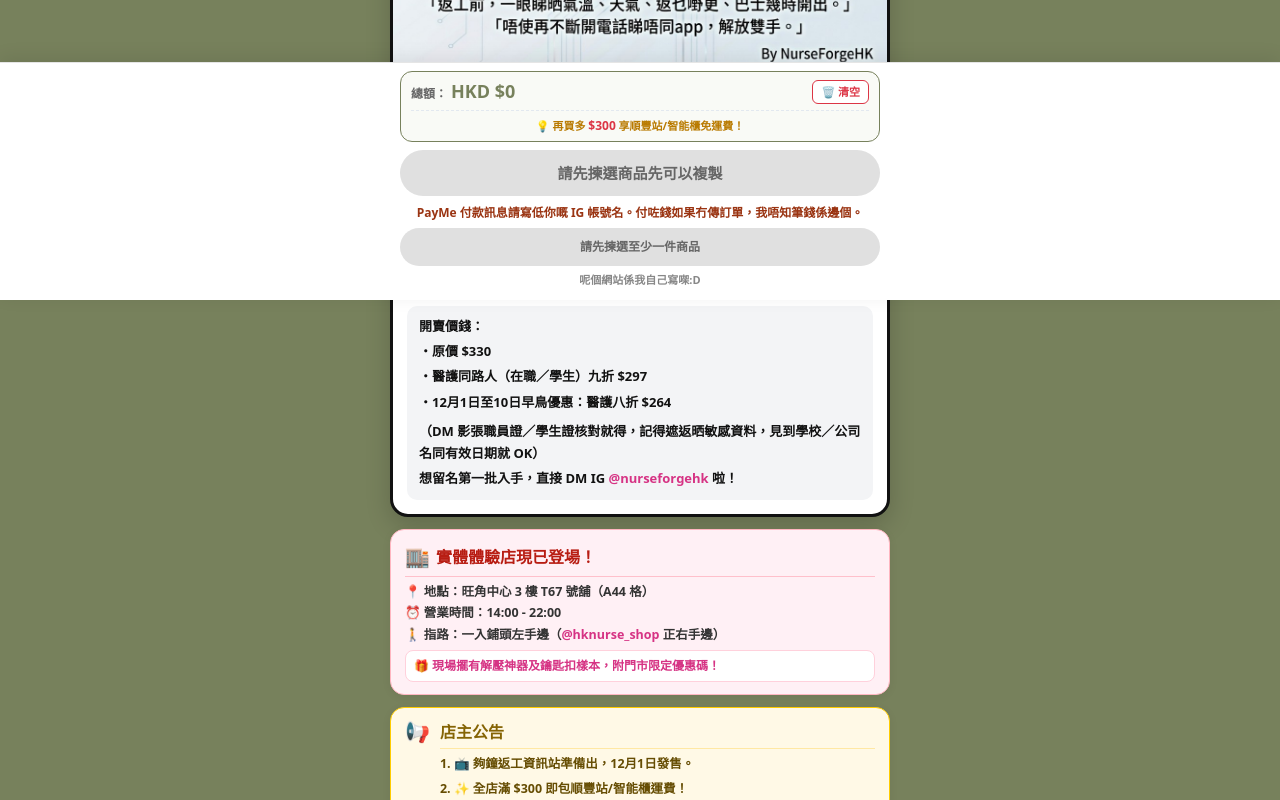
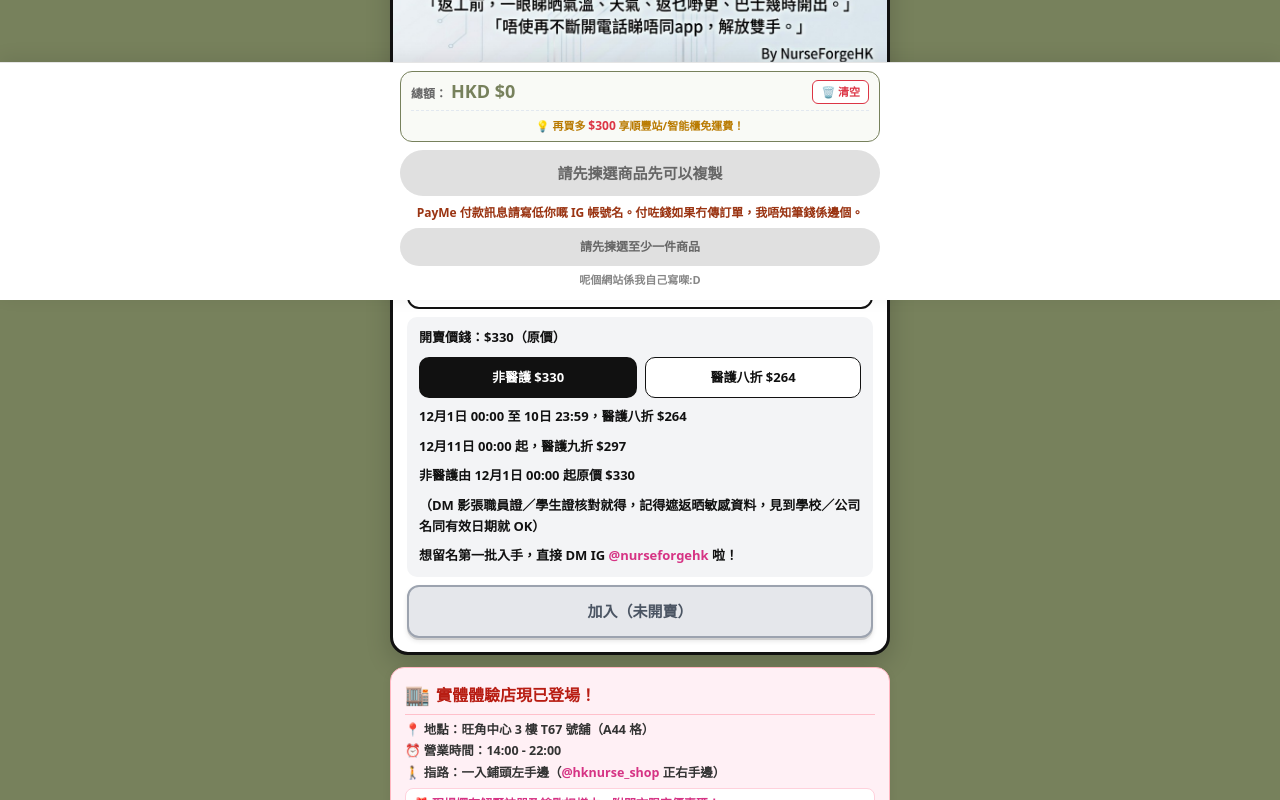
Before and after one commit to nurseforgehk/nurseforge-web, a Next.js app: page / in a window 1280 px wide. Shown: the part 500-1300 px from the top of the page. Built offline with nearby package versions, Linux system fonts and the light colour scheme.

Commit message:
Open the shift-station screen for sale on 1 December, and keep the buy button locked until then.
Co-authored-by: Cursor <cursoragent@cursor.com>

```diff
--- a/app/page.tsx
+++ b/app/page.tsx
@@ -296,7 +296,33 @@ const PRODUCT_CODES = [
   { group: '鎖匙扣', name: '「emo人員」鎖匙扣 (APN)', code: 'EMOAPN', price: 38 },
   { group: '鎖匙扣', name: '不想上班鎖匙扣', code: 'SL', price: 28 },
   { group: '鎖匙扣', name: '如意吉場鎖匙扣', code: 'KC', price: 28 },
+  { group: '夠鐘返工資訊站', name: '「夠鐘返工資訊站」電子屏幕（原價）', code: 'GK', price: 330 },
+  { group: '夠鐘返工資訊站', name: '「夠鐘返工資訊站」電子屏幕（醫護九折）', code: 'GK9', price: 297 },
+  { group: '夠鐘返工資訊站', name: '「夠鐘返工資訊站」電子屏幕（醫護八折）', code: 'GK8', price: 264 },
 ];
+
+const SHIFT_SALE_AT = Date.parse('2026-12-01T00:00:00+08:00');
+const SHIFT_NURSE_FULL_AT = Date.parse('2026-12-11T00:00:00+08:00');
+
+function shiftDeal(now: number | null, healthcare: boolean) {
+  const earlyBird = now == null || now < SHIFT_NURSE_FULL_AT;
+  const onSale = now != null && now >= SHIFT_SALE_AT;
+  const price = healthcare ? (earlyBird ? 264 : 297) : 330;
+  const tier = healthcare ? (earlyBird ? '醫護八折' : '醫護九折') : '原價';
+  const code = healthcare ? (earlyBird ? 'GK8' : 'GK9') : 'GK';
+  return { onSale, earlyBird, price, tier, code };
+}
+
+function shiftCountdown(now: number | null) {
+  if (now == null) return null;
+  const totalSec = Math.max(0, Math.floor((SHIFT_SALE_AT - now) / 1000));
+  return {
+    days: Math.floor(totalSec / 86400),
+    hours: Math.floor((totalSec % 86400) / 3600),
+    mins: Math.floor((totalSec % 3600) / 60),
+    secs: totalSec % 60
+  };
+}
 
 function productCodeText() {
   return ['貨品\t代碼\t價錢', ...PRODUCT_CODES.map((item) => `${item.name}\t${item.code}\t$${item.price}`)].join('\n');
@@ -323,6 +349,9 @@ export default function App() {
   const [copyState, setCopyState] = useState<'idle' | 'copied' | 'failed'>('idle');
   const [copyFallback, setCopyFallback] = useState('');
   const [allowFireworks, setAllowFireworks] = useState(false);
+  const [now, setNow] = useState<number | null>(null);
+  const [shiftHealthcare, setShiftHealthcare] = useState(false);
+  const [shiftDetailsOpen, setShiftDetailsOpen] = useState(false);
   openPhotoPreview = (src, title) => setPhotoPreview({ src, title });
 
   const canvasRef = useRef<HTMLCanvasElement | null>(null);
@@ -345,7 +374,8 @@ export default function App() {
     keyringNoWork: 0, keyringLucky: 0,
     clickerLuckyPink: 0, clickerLuckyBlue: 0, clickerShutUp: 0, clickerCombo: 0,
     clickerCallbellNormal: 0, clickerCallbellFinger: 0,
-    clickerCallcarNormal: 0, clickerCallcarFinger: 0
+    clickerCallcarNormal: 0, clickerCallcarFinger: 0,
+    shiftStation: 0
   };
 
   const [items, setItems] = useState(initialItems);
@@ -413,6 +443,7 @@ export default function App() {
           }));
         }
         setCoverColors(readCoverColors(saved.coverColors, saved.items));
+        if (typeof saved.shiftHealthcare === 'boolean') setShiftHealthcare(saved.shiftHealthcare);
         if (typeof saved.promoCode === 'string') setPromoCode(saved.promoCode.slice(0, 40));
         if (typeof saved.agreed === 'boolean') setAgreed(saved.agreed);
         setOrderId(typeof saved.orderId === 'string' && saved.orderId ? saved.orderId : newOrderId());
@@ -430,11 +461,23 @@ export default function App() {
   useEffect(() => {
     if (!draftReady) return;
     try {
-      localStorage.setItem(ORDER_DRAFT_KEY, JSON.stringify({ items, shipping, promoCode, agreed, orderId, today, coverColors }));
+      localStorage.setItem(ORDER_DRAFT_KEY, JSON.stringify({ items, shipping, promoCode, agreed, orderId, today, coverColors, shiftHealthcare }));
     } catch {
       // 手機儲存已滿或被封鎖時，呢一頁仍然可以落單。
     }
-  }, [draftReady, items, shipping, promoCode, agreed, orderId, today, coverColors]);
+  }, [draftReady, items, shipping, promoCode, agreed, orderId, today, coverColors, shiftHealthcare]);
+
+  useEffect(() => {
+    const tick = () => setNow(Date.now());
+    tick();
+    const timer = setInterval(tick, 1000);
+    return () => clearInterval(timer);
+  }, []);
+
+  useEffect(() => {
+    if (!draftReady || now == null || now >= SHIFT_SALE_AT) return;
+    setItems((prev) => (prev.shiftStation > 0 ? { ...prev, shiftStation: 0 } : prev));
+  }, [draftReady, now, items.shiftStation]);
 
   useEffect(() => {
     if (!draftReady) return;
@@ -559,6 +602,8 @@ export default function App() {
   const totalTapeCount = tapeColorQuantities.reduce((acc, curr) => acc + curr, 0);
 
   const hasRealProducts = Object.values(items).some((qty) => qty > 0);
+  const shift = shiftDeal(now, shiftHealthcare);
+  const shiftLeft = shiftCountdown(now);
 
   const rawTotal = [
     { qty: items.keyringEmoRn + items.keyringEmoApn, p: 38 },
@@ -570,7 +615,8 @@ export default function App() {
     { qty: items.clickerCallcarNormal + items.clickerCallcarFinger, p: 145 },
     { qty: items.clickerLuckyPink, p: 68 }, { qty: items.clickerLuckyBlue, p: 68 },
     { qty: items.clickerCombo, p: 125 }, { qty: items.clickerShutUp, p: 78 },
-    { qty: items.keyringNoWork, p: 28 }, { qty: items.keyringLucky, p: 28 }
+    { qty: items.keyringNoWork, p: 28 }, { qty: items.keyringLucky, p: 28 },
+    { qty: items.shiftStation, p: shift.price }
   ].reduce((acc, curr) => acc + (curr.qty * curr.p), 0);
 
   const total = isPromoApplied ? Math.round(rawTotal * 0.9) : rawTotal;
@@ -609,7 +655,8 @@ export default function App() {
     { name: '吉床套裝 (粉紅白吉床x1, 藍白吉床x1)', code: 'BED', qty: items.clickerCombo, price: 125 },
     { name: '收聲先', code: 'CM', qty: items.clickerShutUp, price: 78 },
     { name: '不想上班鎖匙扣', code: 'SL', qty: items.keyringNoWork, price: 28 },
-    { name: '如意吉場鎖匙扣', code: 'KC', qty: items.keyringLucky, price: 28 }
+    { name: '如意吉場鎖匙扣', code: 'KC', qty: items.keyringLucky, price: 28 },
+    { name: `「夠鐘返工資訊站」電子屏幕（${shift.tier}）`, code: shift.code, qty: items.shiftStation, price: shift.price }
   ].filter(p => p && p.qty > 0);
 
   const methodMap: any = {
@@ -946,33 +993,85 @@ export default function App() {
         <div style={{ backgroundColor: '#fff', border: '3px solid #111', borderRadius: '18px', overflow: 'hidden', marginBottom: '12px', boxShadow: '0 8px 24px rgba(0,0,0,0.18)', color: '#111' }}>
           <img
             src="/shift-station.jpg"
-            alt="夠鐘返工資訊站"
+            alt="「夠鐘返工資訊站」電子屏幕"
             fetchPriority="high"
             decoding="async"
-            onClick={() => openPhotoPreview('/shift-station.jpg', '夠鐘返工資訊站')}
+            onClick={() => openPhotoPreview('/shift-station.jpg', '「夠鐘返工資訊站」電子屏幕')}
             style={{ width: '100%', height: 'auto', display: 'block', cursor: 'zoom-in', backgroundColor: '#E8EEF5' }}
           />
           <div style={{ padding: '12px 14px 14px' }}>
             <div style={{ display: 'flex', alignItems: 'center', gap: '8px', marginBottom: '8px' }}>
-              <h3 style={{ margin: 0, fontSize: '18px', fontWeight: '900', flex: 1 }}>夠鐘返工資訊站</h3>
-              <span style={{ flexShrink: 0, fontSize: '11px', fontWeight: '900', color: '#fff', backgroundColor: '#111', borderRadius: '999px', padding: '3px 8px' }}>coming soon</span>
+              <h3 style={{ margin: 0, fontSize: '18px', fontWeight: '900', flex: 1 }}>「夠鐘返工資訊站」電子屏幕</h3>
+              {!shift.onSale && <span style={{ flexShrink: 0, fontSize: '11px', fontWeight: '900', color: '#fff', backgroundColor: '#111', borderRadius: '999px', padding: '3px 8px' }}>coming soon</span>}
             </div>
             <div style={{ fontSize: '13px', fontWeight: '700', lineHeight: 1.65, display: 'flex', flexDirection: 'column', gap: '8px' }}>
-              <div>整咗塊插電就用得嘅小螢幕——「夠鐘返工資訊站」，12月1日正式開賣！</div>
-              <div>專為返 Shift 同日日趕車嘅大家而設。出門前擺喺檯頭望一眼，時間、天文台天氣、今日返咩更、同埋樓下三條巴士線仲有幾耐到，全部一目了然，唔使再不斷解鎖部電話睇幾個 App。</div>
-              <div>由電路、3D 外殼到寫 Code，全部都係 NurseForgeHK 一手一腳整出嚟。</div>
-              <div style={{ display: 'flex', flexDirection: 'column', gap: '2px' }}>
-                <div>▪️ 尺寸：54 × 90 × 13 mm</div>
-                <div>▪️ 供電：5V Type-C</div>
-              </div>
-              <div style={{ backgroundColor: '#F3F4F6', borderRadius: '10px', padding: '10px 12px', display: 'flex', flexDirection: 'column', gap: '4px' }}>
-                <div>開賣價錢：</div>
-                <div>・原價 $330</div>
-                <div>・醫護同路人（在職／學生）九折 $297</div>
-                <div>・12月1日至10日早鳥優惠：醫護八折 $264</div>
-                <div style={{ marginTop: '4px' }}>（DM 影張職員證／學生證核對就得，記得遮返晒敏感資料，見到學校／公司名同有效日期就 OK）</div>
+              {!shift.onSale && (
+                <div style={{ backgroundColor: '#111', color: '#fff', borderRadius: '14px', padding: '12px 10px', textAlign: 'center' }}>
+                  <div style={{ fontSize: '12px', fontWeight: 800, marginBottom: '8px' }}>距離 12月1日 00:00 開賣</div>
+                  <div style={{ display: 'flex', justifyContent: 'center', gap: '8px' }}>
+                    {[
+                      [shiftLeft ? String(shiftLeft.days).padStart(2, '0') : '--', '日'],
+                      [shiftLeft ? String(shiftLeft.hours).padStart(2, '0') : '--', '時'],
+                      [shiftLeft ? String(shiftLeft.mins).padStart(2, '0') : '--', '分'],
+                      [shiftLeft ? String(shiftLeft.secs).padStart(2, '0') : '--', '秒']
+                    ].map(([value, unit]) => (
+                      <div key={unit} style={{ minWidth: '54px' }}>
+                        <div style={{ fontSize: '26px', fontWeight: 900, fontVariantNumeric: 'tabular-nums', backgroundColor: '#1F2937', borderRadius: '10px', padding: '8px 0' }}>{value}</div>
+                        <div style={{ fontSize: '11px', marginTop: '4px', fontWeight: 800 }}>{unit}</div>
+                      </div>
+                    ))}
+                  </div>
+                </div>
+              )}
+              <button
+                type="button"
+                aria-expanded={shiftDetailsOpen}
+                onClick={() => setShiftDetailsOpen((open) => !open)}
+                style={{ width: '100%', padding: '10px 12px', borderRadius: '12px', border: '2px solid #111', backgroundColor: '#fff', color: '#111', fontWeight: 900, fontSize: '14px', cursor: 'pointer' }}
+              >
+                {shiftDetailsOpen ? '收起介紹' : '展開介紹'}
+              </button>
+              {shiftDetailsOpen && (
+                <div style={{ display: 'flex', flexDirection: 'column', gap: '8px' }}>
+                  <div>整咗塊插電就用得嘅小螢幕——「夠鐘返工資訊站」，12月1日正式開賣！</div>
+                  <div>專為返 Shift 同日日趕車嘅大家而設。出門前擺喺檯頭望一眼，時間、天文台天氣、今日返咩更、同埋樓下三條巴士線仲有幾耐到，全部一目了然，唔使再不斷解鎖部電話睇幾個 App。</div>
+                  <div>由電路、3D 外殼到寫 Code，全部都係 NurseForgeHK 一手一腳整出嚟。</div>
+                  <div>▪️ 尺寸：54 × 90 × 13 mm</div>
+                  <div>▪️ 供電：5V Type-C</div>
+                  <div style={{ backgroundColor: '#F8FAFC', borderRadius: '10px', padding: '10px 12px' }}>
+                    <div style={{ fontWeight: 900, marginBottom: '4px' }}>盒入面有</div>
+                    <div>「夠鐘返工資訊站」電子屏幕 x1</div>
+                    <div>充電線 x1</div>
+                    <div>坐枱支架 x1</div>
+                    <div>屏幕筆 x1</div>
+                  </div>
+                </div>
+              )}
+              <div style={{ backgroundColor: '#F3F4F6', borderRadius: '10px', padding: '10px 12px', display: 'flex', flexDirection: 'column', gap: '8px' }}>
+                <div>開賣價錢：<b>${shift.price}</b>（{shift.tier}）</div>
+                <div style={{ display: 'flex', gap: '8px' }}>
+                  <button type="button" onClick={() => setShiftHealthcare(false)} style={{ flex: 1, padding: '8px', borderRadius: '10px', border: shiftHealthcare ? '1.5px solid #111' : '2px solid #111', backgroundColor: shiftHealthcare ? '#fff' : '#111', color: shiftHealthcare ? '#111' : '#fff', fontWeight: 900, cursor: 'pointer' }}>非醫護 $330</button>
+                  <button type="button" onClick={() => setShiftHealthcare(true)} style={{ flex: 1, padding: '8px', borderRadius: '10px', border: shiftHealthcare ? '2px solid #111' : '1.5px solid #111', backgroundColor: shiftHealthcare ? '#111' : '#fff', color: shiftHealthcare ? '#fff' : '#111', fontWeight: 900, cursor: 'pointer' }}>{shift.earlyBird ? '醫護八折 $264' : '醫護九折 $297'}</button>
+                </div>
+                <div>12月1日 00:00 至 10日 23:59，醫護八折 $264</div>
+                <div>12月11日 00:00 起，醫護九折 $297</div>
+                <div>非醫護由 12月1日 00:00 起原價 $330</div>
+                <div>（DM 影張職員證／學生證核對就得，記得遮返晒敏感資料，見到學校／公司名同有效日期就 OK）</div>
                 <div>想留名第一批入手，直接 DM IG <a href="https://instagram.com/nurseforgehk" target="_blank" rel="noreferrer" style={{ color: '#D63384', fontWeight: '900' }}>@nurseforgehk</a> 啦！</div>
               </div>
+              {shift.onSale ? (
+                <PreviewAdd count={items.shiftStation} onAdd={() => update('shiftStation', 1)} onSub={() => update('shiftStation', -1)} addText="加入" />
+              ) : (
+                <button
+                  type="button"
+                  className="btn-3d"
+                  aria-disabled="true"
+                  onClick={() => {}}
+                  style={{ width: '100%', padding: '12px', borderRadius: '12px', border: '2px solid #9CA3AF', backgroundColor: '#E5E7EB', color: '#4B5563', fontWeight: 900, fontSize: '15px', cursor: 'pointer' }}
+                >
+                  加入（未開賣）
+                </button>
+              )}
             </div>
           </div>
         </div>
@@ -1006,7 +1105,7 @@ export default function App() {
               </h3>
 
               <div style={{ fontSize: '12.5px', color: '#664d03', fontWeight: 'bold', lineHeight: '1.5', display: 'flex', flexDirection: 'column', gap: '6px' }}>
-                <div>1. 📺 <b>夠鐘返工資訊站準備出，12月1日發售。</b></div>
+                <div>1. 📺 <b>「夠鐘返工資訊站」電子屏幕準備出，12月1日發售。</b></div>
                 <div>2. ✨ <b>全店滿 $300 即包順豐站/智能櫃運費！</b></div>
 
                 <div style={{ paddingTop: '5px', borderTop: '1px dashed #E6C200' }}>
```
